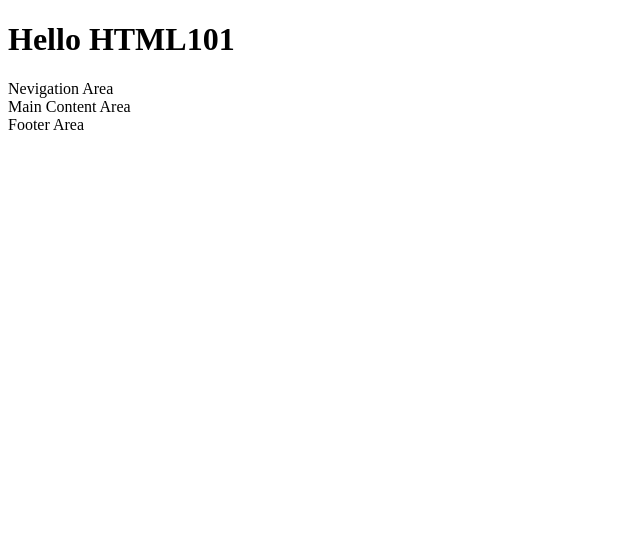
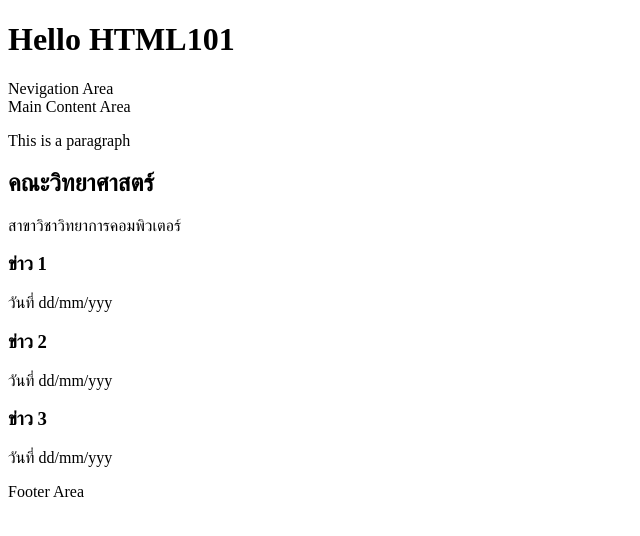
Before and after one commit to Bunnuchai/html101, a plain HTML site: page index.html in a window 1280 px wide. Shown: the whole page, without its empty margins (0-640 px from the left). Drawn offline with Linux system fonts and the light colour scheme.

Commit message:
add news

```diff
--- a/index.html
+++ b/index.html
@@ -15,6 +15,21 @@
         </nav>
         <div>
             Main Content Area
+            <p>This is a paragraph</p>
+            <h2>คณะวิทยาศาสตร์</h2>
+            <p>สาขาวิชาวิทยาการคอมพิวเตอร์</p>
+            <div>
+                <h3>ข่าว 1</h3>
+                <p>วันที่ dd/mm/yyy</p>
+            </div>
+            <div>
+                <h3>ข่าว 2</h3>
+                <p>วันที่ dd/mm/yyy</p>
+            </div>
+            <div>
+                <h3>ข่าว 3</h3>
+                <p>วันที่ dd/mm/yyy</p>
+            </div>
         </div>
 
         <footer>
```
